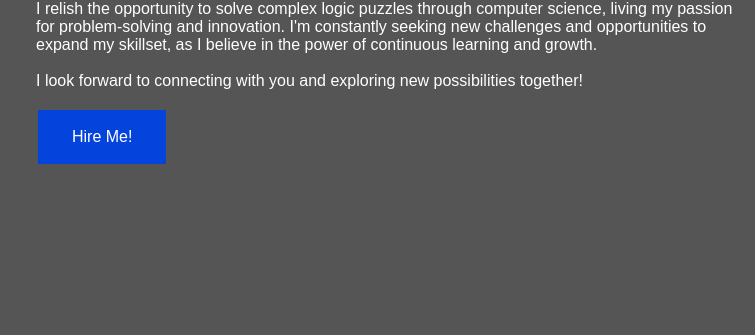
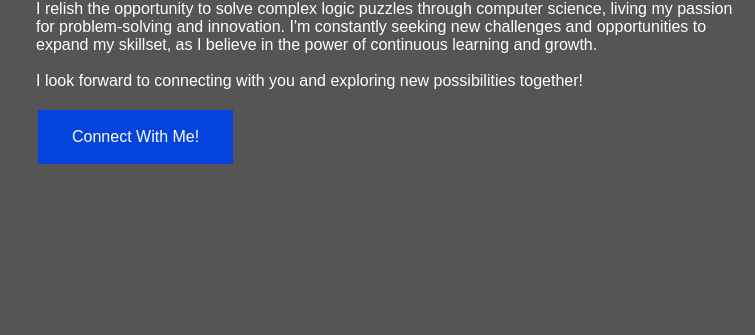
Before and after one commit to ahinz1/ahinz1.github.io, a website: page index.html in a window 1280 px wide. Shown: the part 338-673 px from the top of the page, 0-755 px from the left. Drawn offline with Linux system fonts and the light colour scheme.

Commit message:
adjustments

```diff
--- a/index.html
+++ b/index.html
@@ -120,7 +120,6 @@ body, html {
   padding: 8px 12px;
   position: absolute;
   bottom: 8px;
-  width: 100%;
 }
 .awarded_text {
   color: #f2f2f2;
@@ -139,6 +138,7 @@ body, html {
   padding: 8px 12px;
   position: absolute;
   top: 8px;
+  width: 100%;
 }
 
 .mySlides:hover img {
@@ -224,7 +224,7 @@ body, html {
         <br> <br>
         I look forward to connecting with you and exploring new possibilities together!
         </p>
-        <button class="button" onclick="openPage('Contact', this)">Hire Me!</button>
+        <button class="button" onclick="openPage('Contact', this)">Connect With Me!</button>
     </div>
 
       <img src="alizea-hand.jpg" alt="Alizea's Photo" width="500" height="600" style="float:right">
```
